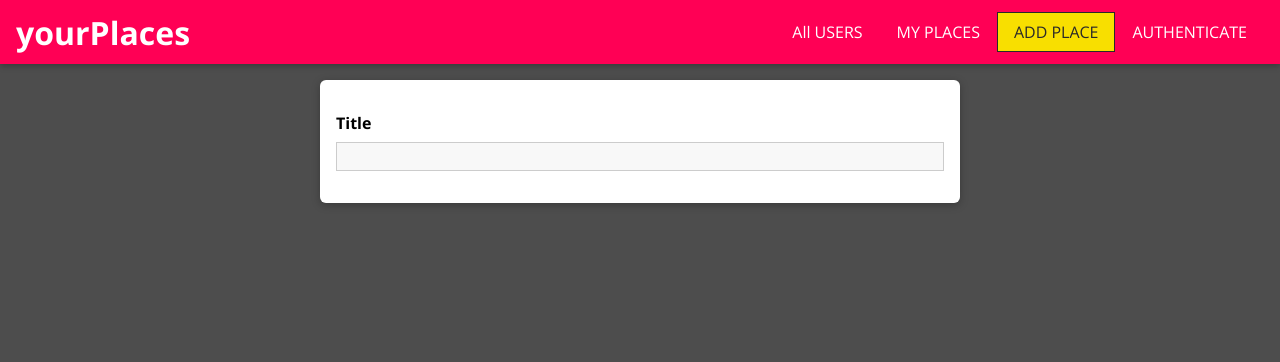
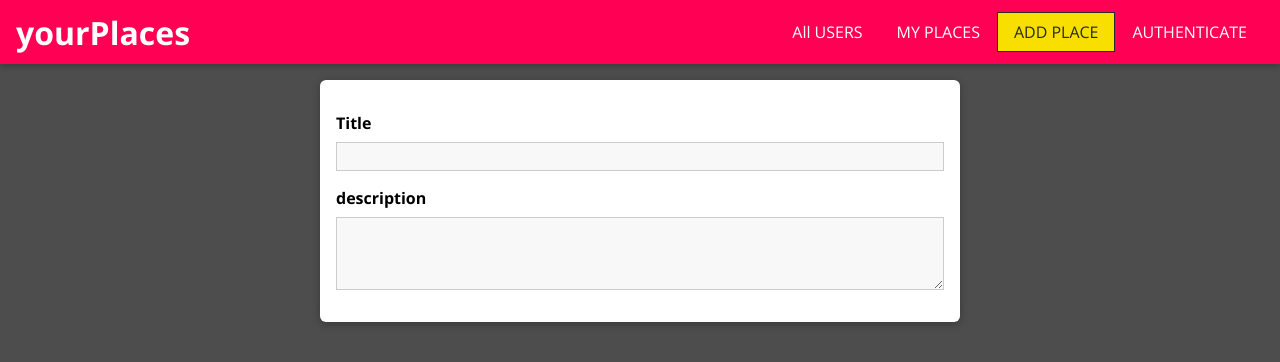
Before and after one commit to AdnanAhad/mernstackapp, a React (Create React App) app: page /places/new in a window 1280 px wide. Shown: the top 362 px of the page. Built offline with nearby package versions, Linux system fonts and the light colour scheme.

Commit message:
added useCallback function to reduce re-renders

```diff
--- a/src/places/pages/NewPlace.js
+++ b/src/places/pages/NewPlace.js
@@ -1,19 +1,35 @@
-import React from "react";
+import React, { useCallback } from "react";
 
-import { VALIDATOR_REQUIRE } from "../../shared/util/validators";
+import {
+  VALIDATOR_MINLENGTH,
+  VALIDATOR_REQUIRE,
+} from "../../shared/util/validators";
 import Input from "../../shared/components/FormElements/Input";
 import "./NewPlace.css";
 
 function NewPlace() {
+  const titleInputHandler = useCallback((id, value, isValid) => {}, []);
+  const descriptionInputHandler = useCallback((id, value, isValid) => {}, []);
+
   return (
     <form className="place-form">
       <Input
+        id="title  "
         element="input"
         type="text"
         label="Title"
         validators={[VALIDATOR_REQUIRE()]}
-        // onInput={}
+        errorText="please enter a valid description (at least 5 caharacters)"
+        onInput={titleInputHandler}
+      />
+      <Input
+        id="description"
+        element="textarea"
+        type="text"
+        label="description"
+        validators={[VALIDATOR_MINLENGTH(5)]}
         errorText="please enter a valid input"
+        onInput={descriptionInputHandler}
       />
     </form>
   );
--- a/src/shared/components/FormElements/Input.js
+++ b/src/shared/components/FormElements/Input.js
@@ -1,4 +1,4 @@
-import React, { useReducer } from "react";
+import React, { useReducer, useEffect } from "react";
 
 import { validate } from "../../util/validators";
 import "./Input.css";
@@ -28,6 +28,13 @@
     isTouched: false,
     isValid: false,
   });
+
+  const { id, onInput } = props;
+  const { value, isValid } = inputState;
+
+  useEffect(() => {
+    onInput(id, value, isValid);
+  }, [id, onInput, value, isValid]);
 
   const changeHanlder = (event) => {
     dispatch({
```
